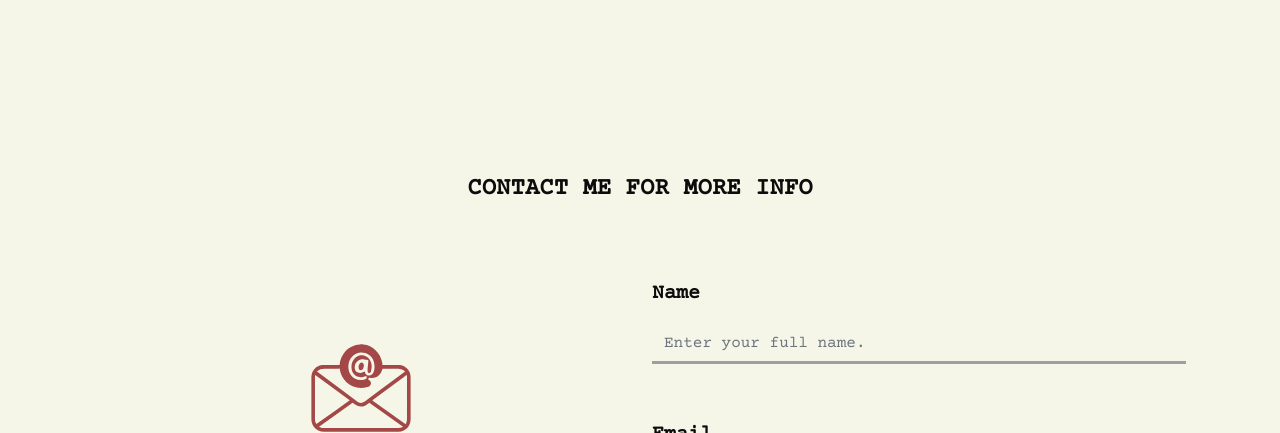
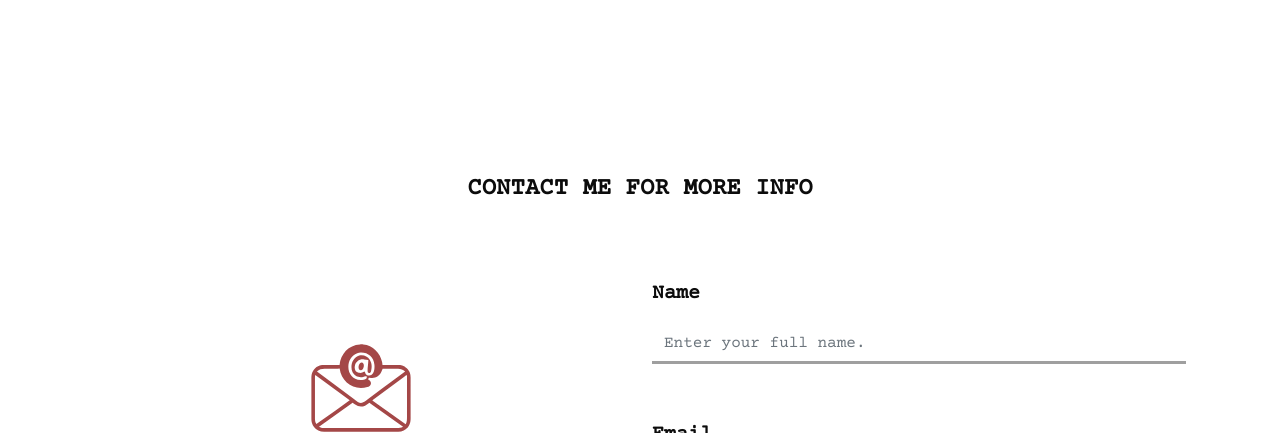
Before and after one commit to flaviodoria/sitoweb, a plain HTML site: page portfolio.html in a window 1280 px wide. Shown: the part 2367-2800 px from the top of the page. Drawn offline with nearby package versions, Linux system fonts and the light colour scheme.

Commit message:
Update styleBS.css

```diff
--- a/assets/css/styleBS.css
+++ b/assets/css/styleBS.css
@@ -8,14 +8,14 @@
 /*Body*/
 
 body{
-    background: #F5F5E8;
+    background: #ffffff;
   }
 
 /*Navbar*/
 
 .navbar{
 height: 80px;
-background-color: #F5F5E8;
+background-color: #ffffff;
 margin-left: auto;
 margin-right: auto;
 }
@@ -175,12 +175,12 @@ padding-top:80px;
   border-radius: 0px;
   font-size: 16px;
   color: rgb(12, 12, 12);
-  background-color:#F5F5E8;
+  background-color:#ffffff;
 }
 
 .form-control:focus {
   border-bottom: 6px solid rgb(164, 71, 71) !important;
-  background-color:#F5F5E8 !important;
+  background-color:#ffffff !important;
 }
 
 label {
```
